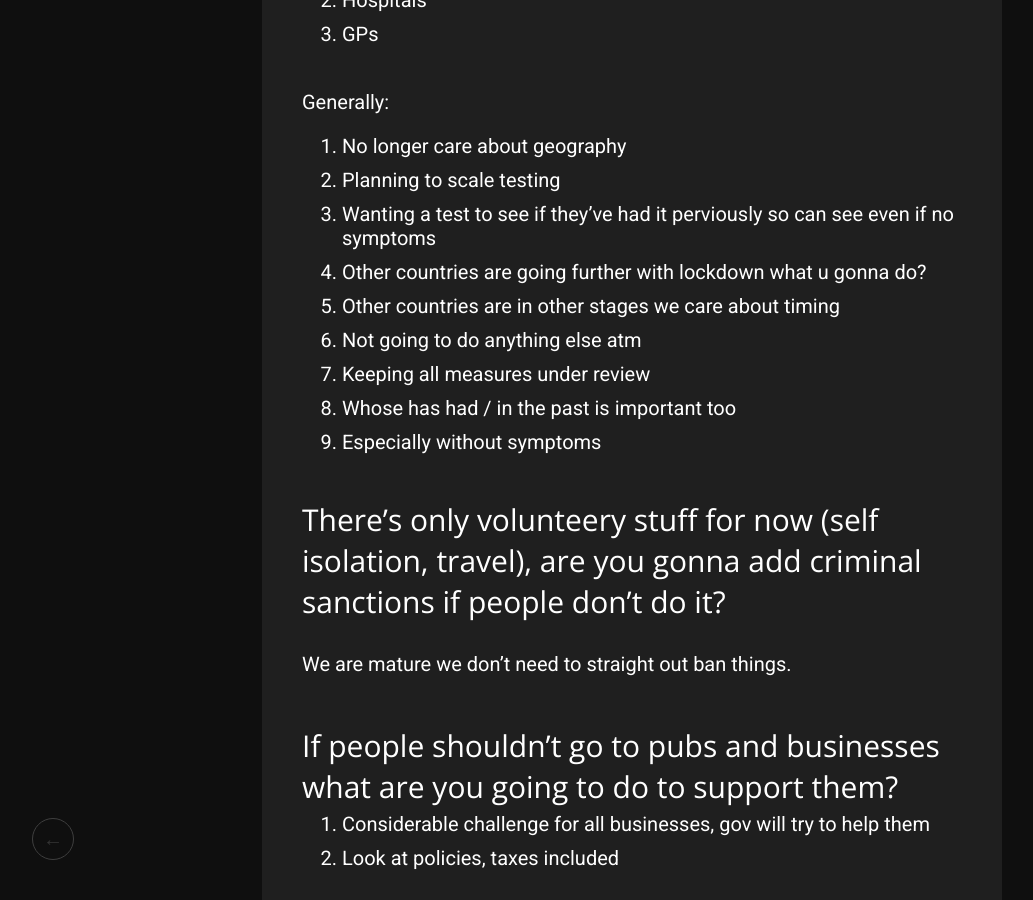
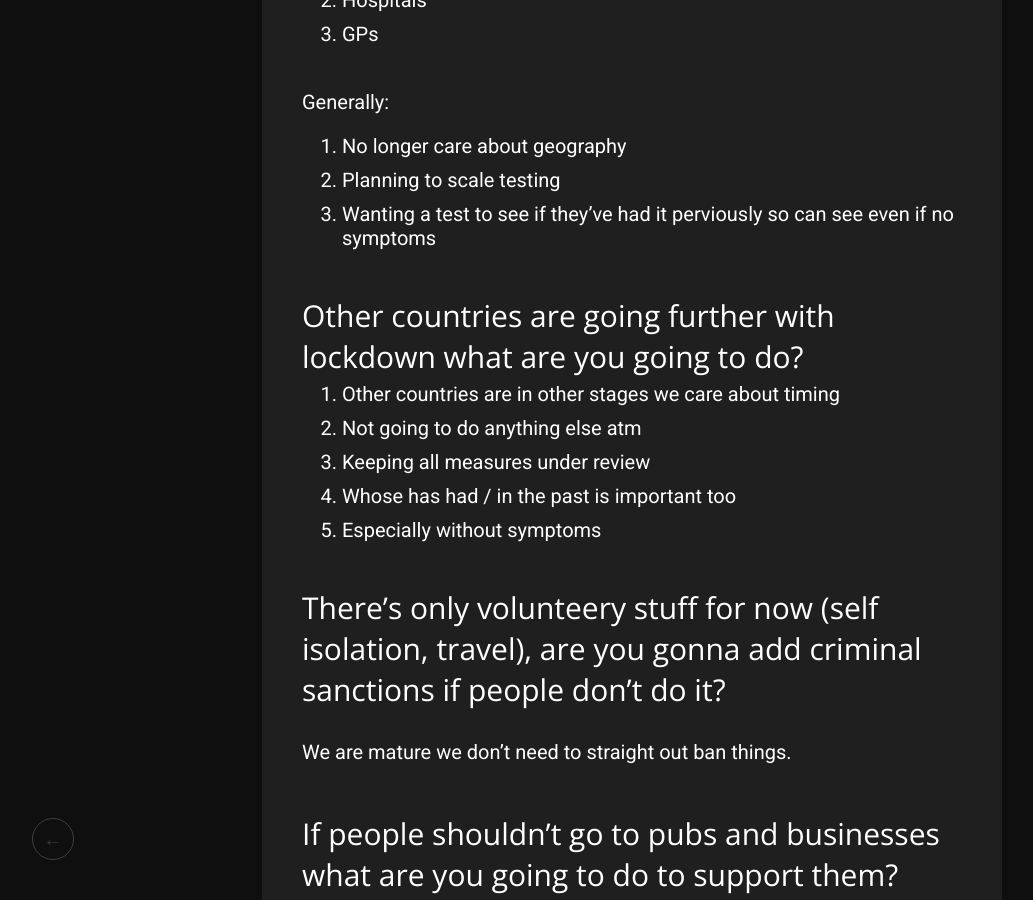
Before and after one commit to oojmed/blog, a Jekyll site: the page built from _posts/2020-03-16-uk-gov-corona-daily-1.md, in a window 1280 px wide and 900 px high, scrolled down 2237 px. Shown: the whole window, without its empty margins (8-1041 px from the left). Built offline with Jekyll 4.4.1, drawn with Linux system fonts in a browser that asks for light colours.

Commit message:
Update post

```diff
--- a/_posts/2020-03-16-uk-gov-corona-daily-1.md
+++ b/_posts/2020-03-16-uk-gov-corona-daily-1.md
@@ -51,7 +51,8 @@ Generally:
  - No longer care about geography
  - Planning to scale testing
  - Wanting a test to see if they've had it perviously so can see even if no symptoms
- - Other countries are going further with lockdown what u gonna do?
+
+### Other countries are going further with lockdown what are you going to do?
  - Other countries are in other stages we care about timing
  - Not going to do anything else atm
  - Keeping all measures under review
```
